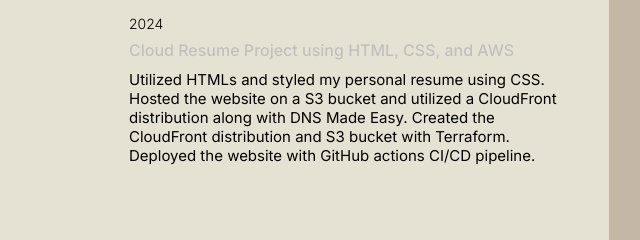
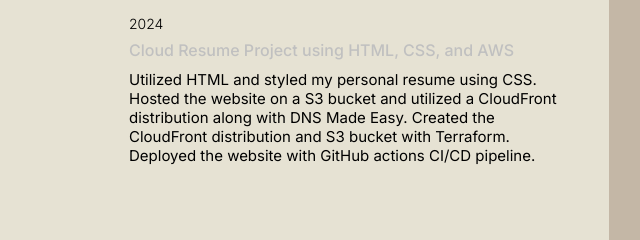
Before and after one commit to nrosamalave/mywebsite, a plain HTML site: page index.html in a window 1280 px wide. Shown: the part 1582-1822 px from the top of the page, 531-1171 px from the left. Drawn offline with nearby package versions, Linux system fonts and the light colour scheme.

Commit message:
editing projects

```diff
--- a/index.html
+++ b/index.html
@@ -135,7 +135,7 @@
                 <div class="tech_projItem">
                     <p class="item_preTitle">2024</p>
                     <h4 class="item_title">Cloud Resume Project using HTML, CSS, and AWS</h4>
-                    <p class="description">Utilized HTMLs and styled my personal resume using CSS. Hosted the website on a S3 bucket and utilized a CloudFront distribution along with DNS Made Easy. Created the CloudFront distribution and S3 bucket with <a target="_blank" href="https://github.com/nrosamalave/mywebsite-ops">Terraform</a>. Deployed the <a target="_blank" href="https://github.com/nrosamalave/mywebsite">website</a> with GitHub actions CI/CD pipeline.</p>
+                    <p class="description">Utilized HTML and styled my personal resume using CSS. Hosted the website on a S3 bucket and utilized a CloudFront distribution along with DNS Made Easy. Created the CloudFront distribution and S3 bucket with <a target="_blank" href="https://github.com/nrosamalave/mywebsite-ops">Terraform</a>. Deployed the <a target="_blank" href="https://github.com/nrosamalave/mywebsite">website</a> with GitHub actions CI/CD pipeline.</p>
                 </div>
         </div>
         <hr>
```
